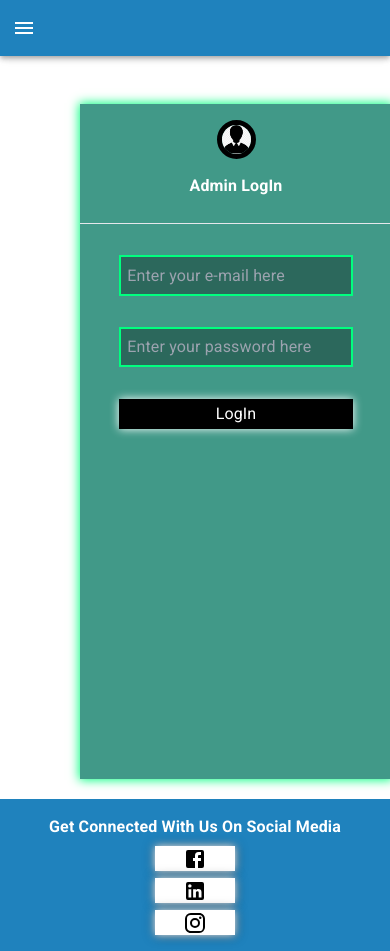
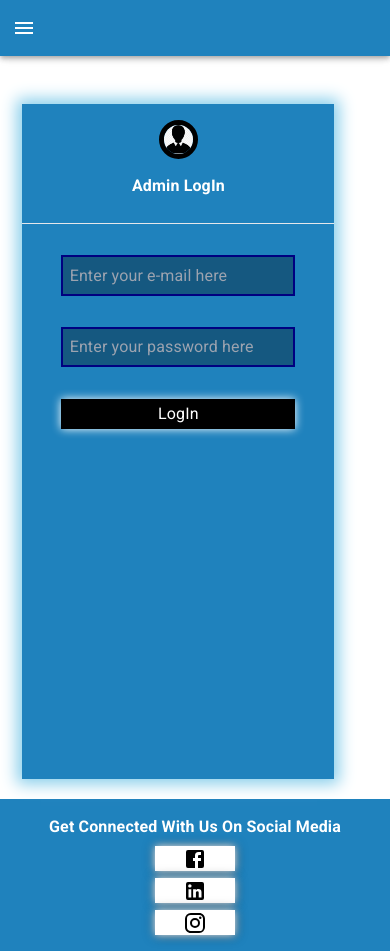
Before and after one commit to Sabeerwaqas/Service-Management-System---Portfolio, a React (Create React App) app: page /login in a window 390 px wide. Built offline with nearby package versions, Linux system fonts and the light colour scheme.

Commit message:
[Install: Installed react-redux and reduxjs/toolkit]

```diff
--- a/package.json
+++ b/package.json
@@ -8,6 +8,7 @@
     "@fontsource/roboto": "^5.0.8",
     "@mui/icons-material": "^5.14.9",
     "@mui/material": "^5.14.10",
+    "@reduxjs/toolkit": "^1.9.7",
     "@testing-library/jest-dom": "^5.17.0",
     "@testing-library/react": "^13.4.0",
     "@testing-library/user-event": "^13.5.0",
@@ -15,6 +16,7 @@
     "node-modules": "^1.0.1",
     "react": "^18.2.0",
     "react-dom": "^18.2.0",
+    "react-redux": "^8.1.3",
     "react-router-dom": "^6.16.0",
     "react-scripts": "5.0.1",
     "web-vitals": "^2.1.4"
--- a/src/components/homepage/homepage.css
+++ b/src/components/homepage/homepage.css
@@ -272,4 +272,12 @@ body {
         width: 80%;
 
     }
+
+    .naming-animation{
+        font-size: 2rem;
+        width: 70%;
+        margin-left: 5%;
+        margin-top: 20%;
+    }
+
 }
--- a/src/components/login/login.css
+++ b/src/components/login/login.css
@@ -3,9 +3,9 @@
 .login_form_container{
     width: 25vw ;
     height: 80vh;
-    background-color:#419988;
+    background-color:#1F82BD;
     margin: 0 auto;
-    box-shadow: 0px 0px 10px 1px springgreen;
+    box-shadow: 0px 0px 15px 5px #87ceeb;
 }
 
 .logo{
@@ -30,7 +30,7 @@
     width: 20vw;
     color: #ffffff;
     padding: 2%;
-    border: 2px solid springgreen;
+    border: 2px solid navy;
     margin: 0 auto;
     margin-top: 10%;
 }
@@ -104,6 +104,27 @@
 
 }
 
+/* For 720px */
+
+@media screen and (max-width:720px) {
+
+    .login_form_container{
+        width: 80vw ;
+        height: 40vh;
+        position: relative;
+        right: 18%;
+    }
+
+    .email_input, .password_input{
+        width: 60vw;
+    }
+
+    .signin-btn{
+        width: 60vw;
+    }
+
+}
+
 
 /* For 599px */
 
@@ -159,7 +180,7 @@
     .login_form_container{
         width: 90vw ;
         height: 70vh;
-        margin-left: 8%;
+        margin-left: 6%;
     }
 
 
```
Also changed, not shown: src/app/store.js (added), 1 other file (tests, documents, lock files or other folders).
